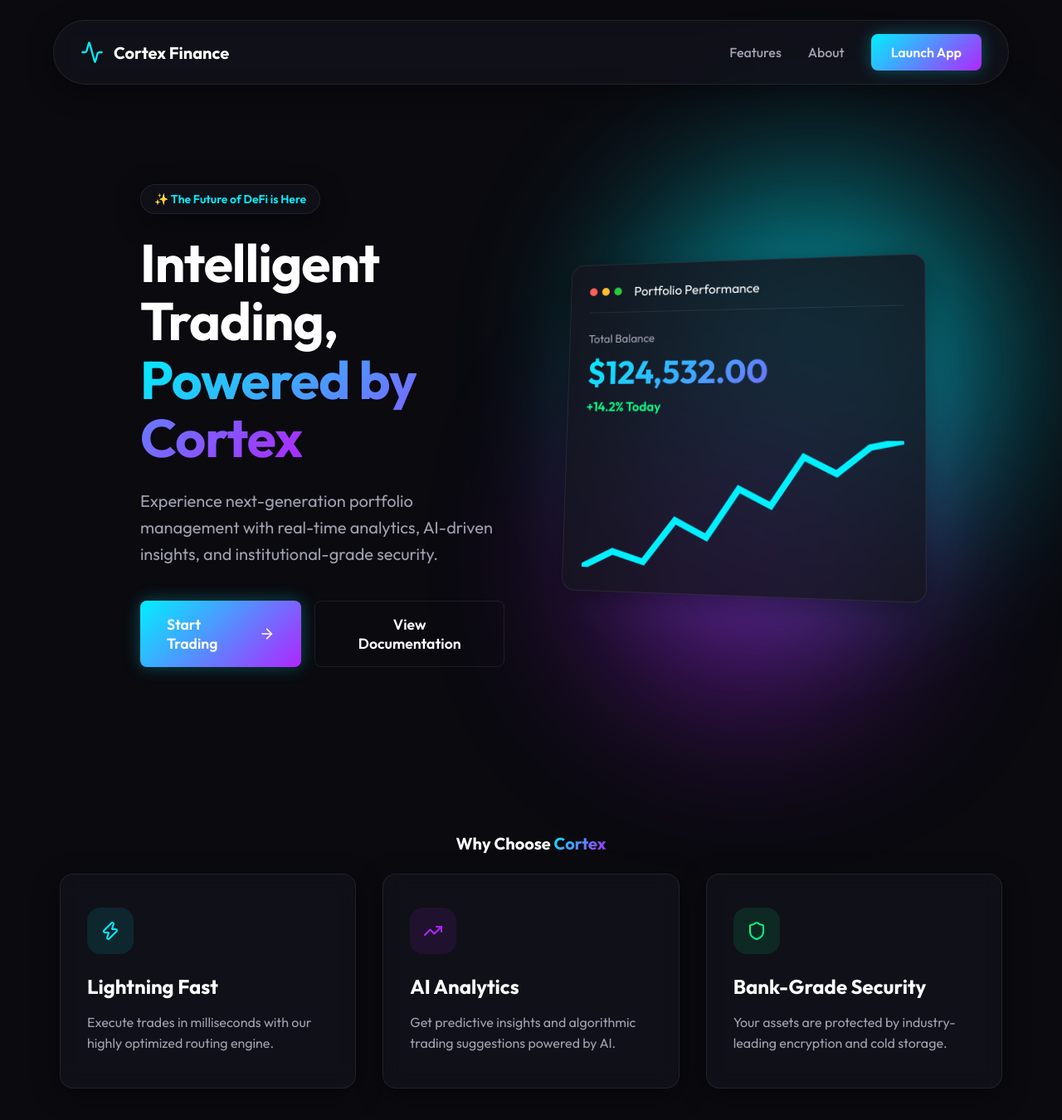
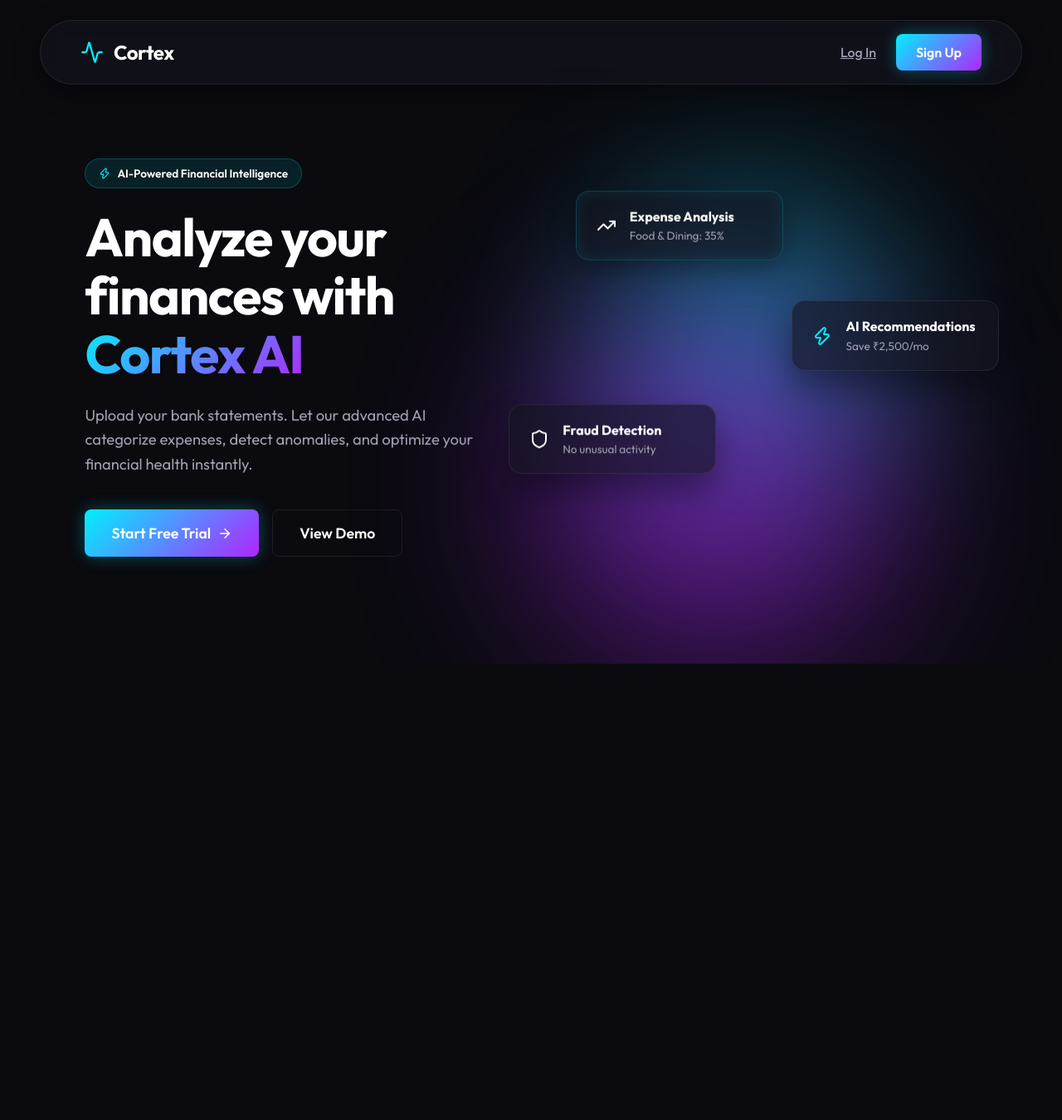
Before and after one commit to souvikadakm3-dotcom/Cortex-Finance, a React (Create React App) app in the folder cortex-finance-frontend/: page / in a window 1280 px wide. Shown: the top 1350 px of the page at 83% size. After the commit the page ends 800 px from the top, so only its background shows below. Built offline with nearby package versions, Linux system fonts and the light colour scheme; what axios-mock-adapter would draw is missing.

Commit message:
create animate landing page

```diff
--- a/cortex-finance-frontend/src/pages/LandingPage.css
+++ b/cortex-finance-frontend/src/pages/LandingPage.css
@@ -12,56 +12,46 @@
   display: flex;
   justify-content: space-between;
   align-items: center;
-  padding: 16px 32px;
-  margin: 24px auto 0;
-  width: 90%;
-  max-width: 1200px;
-  position: sticky;
-  top: 24px;
-  z-index: 100;
-  border-radius: 100px !important;
+  padding: 16px 48px;
+  margin: 24px 48px;
+  border-radius: 100px;
+  z-index: 10;
 }
 
 .logo {
   display: flex;
   align-items: center;
   gap: 12px;
-  font-size: 1.25rem;
+  font-size: 1.5rem;
   font-weight: 700;
-  color: var(--text-primary);
-}
-
-.logo-icon {
-  color: var(--accent-cyan);
+  letter-spacing: -0.5px;
 }
 
 .nav-links {
   display: flex;
   align-items: center;
-  gap: 32px;
+  gap: 24px;
 }
 
-.nav-links a:not(.btn) {
+.nav-link {
   color: var(--text-secondary);
-  text-decoration: none;
   font-weight: 500;
-  transition: color 0.3s;
+  transition: color 0.3s ease;
 }
 
-.nav-links a:not(.btn):hover {
+.nav-link:hover {
   color: var(--text-primary);
 }
 
 /* Hero Section */
-.hero {
+.hero-section {
+  flex: 1;
   display: flex;
   align-items: center;
   justify-content: space-between;
-  max-width: 1200px;
-  margin: 0 auto;
-  padding: 120px 32px;
-  min-height: 80vh;
-  gap: 64px;
+  padding: 0 8% 5%;
+  position: relative;
+  z-index: 5;
 }
 
 .hero-content {
@@ -70,27 +60,33 @@
 }
 
 .badge {
-  display: inline-block;
+  display: inline-flex;
+  align-items: center;
+  gap: 8px;
+  background: rgba(0, 240, 255, 0.1);
+  border: 1px solid rgba(0, 240, 255, 0.2);
   padding: 8px 16px;
-  border-radius: 100px !important;
-  font-size: 0.875rem;
+  border-radius: 100px;
+  font-size: 0.85rem;
   font-weight: 600;
-  color: var(--accent-cyan);
+  color: var(--text-primary);
   margin-bottom: 24px;
 }
 
 .hero-title {
   font-size: 4rem;
   line-height: 1.1;
+  font-weight: 700;
+  letter-spacing: -1.5px;
   margin-bottom: 24px;
-  letter-spacing: -1px;
 }
 
 .hero-subtitle {
-  font-size: 1.25rem;
+  font-size: 1.15rem;
   color: var(--text-secondary);
+  line-height: 1.6;
   margin-bottom: 40px;
-  line-height: 1.6;
+  max-width: 90%;
 }
 
 .hero-actions {
@@ -98,191 +94,120 @@
   gap: 16px;
 }
 
-.btn-lg {
+.btn-large {
   padding: 16px 32px;
   font-size: 1.1rem;
 }
 
-/* Hero Visual */
+/* Hero Visuals & Animations */
 .hero-visual {
   flex: 1;
   position: relative;
+  height: 500px;
   display: flex;
   justify-content: center;
   align-items: center;
 }
 
+.floating-card {
+  position: absolute;
+  padding: 20px 24px;
+  border-radius: 16px;
+  display: flex;
+  align-items: center;
+  gap: 16px;
+  min-width: 250px;
+  animation: float 6s ease-in-out infinite;
+  box-shadow: 0 20px 40px rgba(0,0,0,0.4);
+}
+
+.floating-card h4 {
+  font-size: 1rem;
+  margin-bottom: 4px;
+}
+
+.floating-card p {
+  font-size: 0.85rem;
+  color: var(--text-secondary);
+}
+
+.card-1 {
+  top: 10%;
+  left: 10%;
+  animation-delay: 0s;
+  z-index: 3;
+}
+
+.card-2 {
+  bottom: 20%;
+  left: -5%;
+  animation-delay: -2s;
+  z-index: 2;
+}
+
+.card-3 {
+  top: 40%;
+  right: -5%;
+  animation-delay: -4s;
+  z-index: 4;
+}
+
+@keyframes float {
+  0% { transform: translateY(0px); }
+  50% { transform: translateY(-20px); }
+  100% { transform: translateY(0px); }
+}
+
+/* Glowing Orbs Background */
 .glow-orb {
   position: absolute;
   border-radius: 50%;
   filter: blur(100px);
-  z-index: 0;
-  opacity: 0.6;
-  animation: float 10s ease-in-out infinite alternate;
+  z-index: 1;
+  opacity: 0.5;
+  animation: orb-drift 10s ease-in-out infinite alternate;
 }
 
 .orb-1 {
-  width: 400px;
-  height: 400px;
+  width: 300px;
+  height: 300px;
   background: var(--accent-cyan);
-  top: -100px;
-  right: -50px;
+  top: 10%;
+  right: 20%;
 }
 
 .orb-2 {
-  width: 300px;
-  height: 300px;
+  width: 400px;
+  height: 400px;
   background: var(--accent-purple);
-  bottom: -50px;
-  left: 50px;
+  bottom: -10%;
+  left: 10%;
   animation-delay: -5s;
 }
 
-@keyframes float {
+@keyframes orb-drift {
   0% { transform: translate(0, 0) scale(1); }
-  100% { transform: translate(30px, 50px) scale(1.1); }
-}
-
-.mock-card {
-  position: relative;
-  z-index: 10;
-  width: 100%;
-  max-width: 450px;
-  padding: 24px;
-  background: rgba(20, 20, 31, 0.8);
-  transform: perspective(1000px) rotateY(-10deg) rotateX(5deg);
-  transition: transform 0.5s ease;
-}
-
-.mock-card:hover {
-  transform: perspective(1000px) rotateY(0deg) rotateX(0deg);
-}
-
-.mock-header {
-  display: flex;
-  align-items: center;
-  gap: 16px;
-  margin-bottom: 24px;
-  padding-bottom: 16px;
-  border-bottom: 1px solid var(--glass-border);
-}
-
-.mock-dots {
-  display: flex;
-  gap: 6px;
-}
-
-.mock-dots span {
-  width: 10px;
-  height: 10px;
-  border-radius: 50%;
-  background: var(--text-secondary);
-}
-
-.mock-dots span:nth-child(1) { background: #ff5f56; }
-.mock-dots span:nth-child(2) { background: #ffbd2e; }
-.mock-dots span:nth-child(3) { background: #27c93f; }
-
-.mock-stat {
-  display: flex;
-  flex-direction: column;
-  gap: 8px;
-  margin-bottom: 32px;
-}
-
-.mock-stat .label {
-  color: var(--text-secondary);
-  font-size: 0.9rem;
-}
-
-.mock-stat .value {
-  font-size: 2.5rem;
-  font-weight: 700;
-}
-
-.mock-stat .change.positive {
-  color: var(--accent-green);
-  font-weight: 600;
-}
-
-/* Features Section */
-.features {
-  padding: 80px 32px;
-  max-width: 1200px;
-  margin: 0 auto;
-  text-align: center;
-}
-
-.section-title {
-  font-size: 2.5rem;
-  margin-bottom: 64px;
-}
-
-.feature-grid {
-  display: grid;
-  grid-template-columns: repeat(3, 1fr);
-  gap: 32px;
-}
-
-.feature-card {
-  padding: 40px 32px;
-  text-align: left;
-  transition: transform 0.3s ease, box-shadow 0.3s ease;
-}
-
-.feature-card:hover {
-  transform: translateY(-10px);
-  box-shadow: 0 20px 40px rgba(0, 0, 0, 0.4);
-}
-
-.icon-wrapper {
-  width: 56px;
-  height: 56px;
-  border-radius: 16px;
-  display: flex;
-  align-items: center;
-  justify-content: center;
-  margin-bottom: 24px;
-}
-
-.icon-wrapper.cyan {
-  background: rgba(0, 240, 255, 0.1);
-  color: var(--accent-cyan);
-}
-
-.icon-wrapper.purple {
-  background: rgba(176, 38, 255, 0.1);
-  color: var(--accent-purple);
-}
-
-.icon-wrapper.green {
-  background: rgba(0, 255, 136, 0.1);
-  color: var(--accent-green);
-}
-
-.feature-card h3 {
-  font-size: 1.5rem;
-  margin-bottom: 16px;
-}
-
-.feature-card p {
-  color: var(--text-secondary);
-  line-height: 1.6;
+  100% { transform: translate(-30px, 50px) scale(1.1); }
 }
 
 /* Responsive */
-@media (max-width: 992px) {
-  .hero {
+@media (max-width: 1024px) {
+  .hero-section {
     flex-direction: column;
     text-align: center;
-    padding: 80px 24px;
+    padding-top: 40px;
+  }
+
+  .hero-content {
+    margin-bottom: 60px;
   }
 
   .hero-actions {
     justify-content: center;
   }
 
-  .feature-grid {
-    grid-template-columns: 1fr;
+  .hero-visual {
+    width: 100%;
+    height: 400px;
   }
 }
--- a/cortex-finance-frontend/src/pages/LandingPage.js
+++ b/cortex-finance-frontend/src/pages/LandingPage.js
@@ -8,88 +8,63 @@ const LandingPage = () => {
     <div className="landing-page">
       <nav className="navbar glass-panel">
         <div className="logo">
-          <Activity className="logo-icon" size={28} />
-          <span>Cortex Finance</span>
+          <Activity className="cyan" size={28} />
+          <span>Cortex</span>
         </div>
         <div className="nav-links">
-          <a href="#features">Features</a>
-          <a href="#about">About</a>
-          <Link to="/dashboard" className="btn btn-primary">Launch App</Link>
+          <Link to="/login" className="nav-link">Log In</Link>
+          <Link to="/signup" className="btn btn-primary">Sign Up</Link>
         </div>
       </nav>
 
-      <header className="hero">
+      <main className="hero-section">
         <div className="hero-content">
-          <div className="badge glass-panel">✨ The Future of DeFi is Here</div>
+          <div className="badge pulse-animation">
+            <Zap size={14} className="cyan" />
+            <span>AI-Powered Financial Intelligence</span>
+          </div>
           <h1 className="hero-title">
-            Intelligent Trading,<br />
-            <span className="text-gradient">Powered by Cortex</span>
+            Analyze your finances with <span className="text-gradient">Cortex AI</span>
           </h1>
           <p className="hero-subtitle">
-            Experience next-generation portfolio management with real-time analytics, AI-driven insights, and institutional-grade security.
+            Upload your bank statements. Let our advanced AI categorize expenses, detect anomalies, and optimize your financial health instantly.
           </p>
           <div className="hero-actions">
-            <Link to="/dashboard" className="btn btn-primary btn-lg">
-              Start Trading <ArrowRight size={20} />
+            <Link to="/signup" className="btn btn-primary btn-large">
+              Start Free Trial <ArrowRight size={18} />
             </Link>
-            <button className="btn btn-secondary btn-lg">View Documentation</button>
+            <Link to="/login" className="btn btn-secondary btn-large">
+              View Demo
+            </Link>
           </div>
         </div>
 
         <div className="hero-visual">
+          <div className="floating-card card-1 glass-panel ai-glow">
+            <TrendingUp size={24} className="purple" />
+            <div>
+              <h4>Expense Analysis</h4>
+              <p>Food & Dining: 35%</p>
+            </div>
+          </div>
+          <div className="floating-card card-2 glass-panel">
+            <Shield size={24} className="green" />
+            <div>
+              <h4>Fraud Detection</h4>
+              <p>No unusual activity</p>
+            </div>
+          </div>
+          <div className="floating-card card-3 glass-panel">
+            <Zap size={24} className="cyan" />
+            <div>
+              <h4>AI Recommendations</h4>
+              <p>Save ₹2,500/mo</p>
+            </div>
+          </div>
           <div className="glow-orb orb-1"></div>
           <div className="glow-orb orb-2"></div>
-          <div className="glass-panel mock-card">
-            <div className="mock-header">
-              <div className="mock-dots">
-                <span></span><span></span><span></span>
-              </div>
-              <div className="mock-title">Portfolio Performance</div>
-            </div>
-            <div className="mock-body">
-              <div className="mock-stat">
-                <span className="label">Total Balance</span>
-                <span className="value text-gradient">$124,532.00</span>
-                <span className="change positive">+14.2% Today</span>
-              </div>
-              <div className="mock-chart">
-                <svg viewBox="0 0 100 40" className="sparkline">
-                  <path d="M0,40 L10,35 L20,38 L30,25 L40,30 L50,15 L60,20 L70,5 L80,10 L90,2 L100,0" fill="none" stroke="var(--accent-cyan)" strokeWidth="2" strokeLinecap="round" />
-                </svg>
-              </div>
-            </div>
-          </div>
         </div>
-      </header>
-
-      <section id="features" className="features">
-        <h2 className="section-title">Why Choose <span className="text-gradient">Cortex</span></h2>
-        <div className="feature-grid">
-          <div className="feature-card glass-panel">
-            <div className="icon-wrapper cyan">
-              <Zap size={24} />
-            </div>
-            <h3>Lightning Fast</h3>
-            <p>Execute trades in milliseconds with our highly optimized routing engine.</p>
-          </div>
-
-          <div className="feature-card glass-panel">
-            <div className="icon-wrapper purple">
-              <TrendingUp size={24} />
-            </div>
-            <h3>AI Analytics</h3>
-            <p>Get predictive insights and algorithmic trading suggestions powered by AI.</p>
-          </div>
-
-          <div className="feature-card glass-panel">
-            <div className="icon-wrapper green">
-              <Shield size={24} />
-            </div>
-            <h3>Bank-Grade Security</h3>
-            <p>Your assets are protected by industry-leading encryption and cold storage.</p>
-          </div>
-        </div>
-      </section>
+      </main>
     </div>
   );
 };
```
